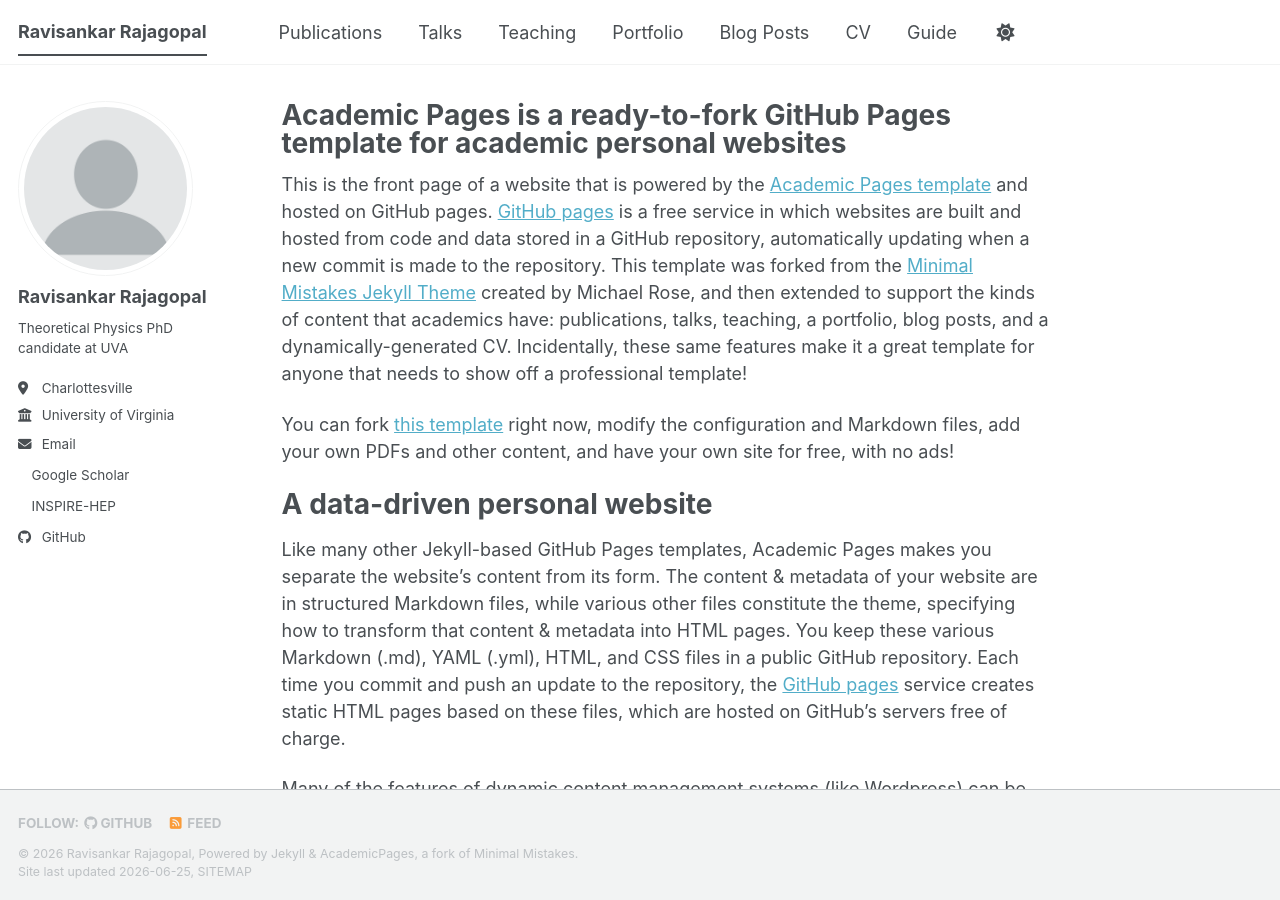
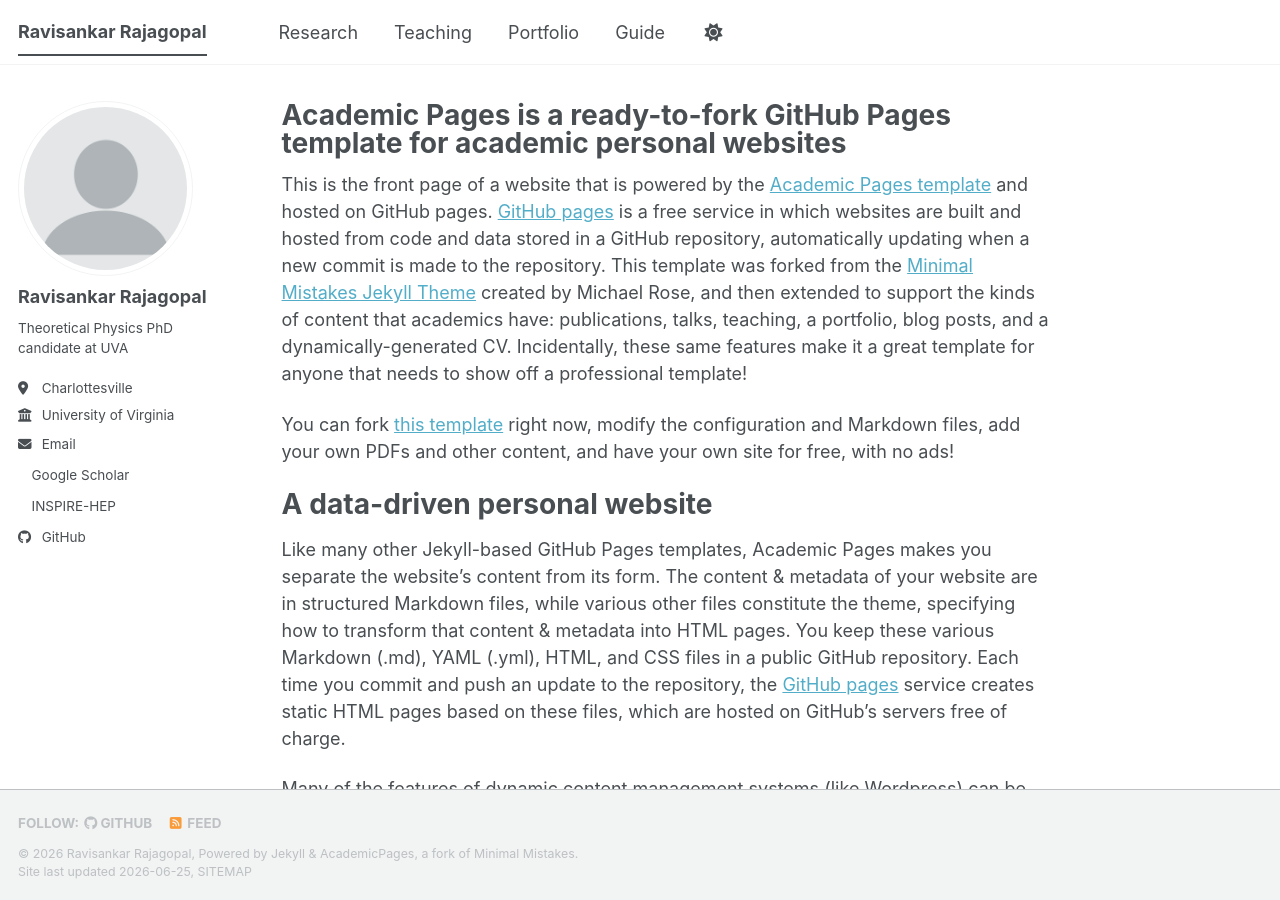
Before and after one commit to ravisankar712/ravisankar712.github.io, a Jekyll site: the page built from _pages/about.md, in a window 1280 px wide and 900 px high. Built offline with Jekyll 4.4.1, drawn with Linux system fonts in a browser that asks for light colours; a style sheet for code colours, icons or effects is not loaded.

Commit message:
Update navigation.yml

```diff
--- a/_data/navigation.yml
+++ b/_data/navigation.yml
@@ -8,11 +8,11 @@
 #      Markdown formatted page while the second is generated using JSON.
 
 main:
-  - title: "Publications"
+  - title: "Research"
     url: /publications/
 
-  - title: "Talks"
-    url: /talks/
+  # - title: "Talks"
+  #   url: /talks/
 
   - title: "Teaching"
     url: /teaching/
@@ -20,11 +20,11 @@ main:
   - title: "Portfolio"
     url: /portfolio/
 
-  - title: "Blog Posts"
-    url: /year-archive/
+  # - title: "Blog Posts"
+  #   url: /year-archive/
 
-  - title: "CV"
-    url: /cv/
+  # - title: "CV"
+  #   url: /cv/
 
   # - title: "CV"
   #   url: /cv-json/
```
